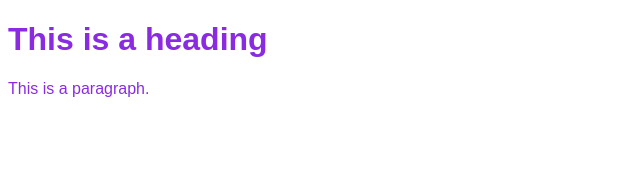
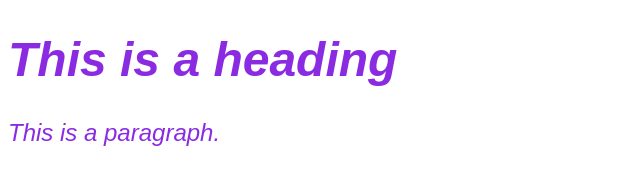
Before and after one commit to Merradou-Abderrahmane/page-hommage, a plain HTML site: page prototype-font/protoype-font.html in a window 1280 px wide. Shown: the whole page, without its empty margins (0-640 px from the left). Drawn offline with Linux system fonts and the light colour scheme.

Commit message:
Update style.css

```diff
--- a/prototype-font/style.css
+++ b/prototype-font/style.css
@@ -1,4 +1,6 @@
 body {
-    font-family: Arial;
+    font-family: Arial, Helvetica, sans-serif;
+    font-style: italic;
+    font-size: 24px;
     color: blueviolet;
 }
```
